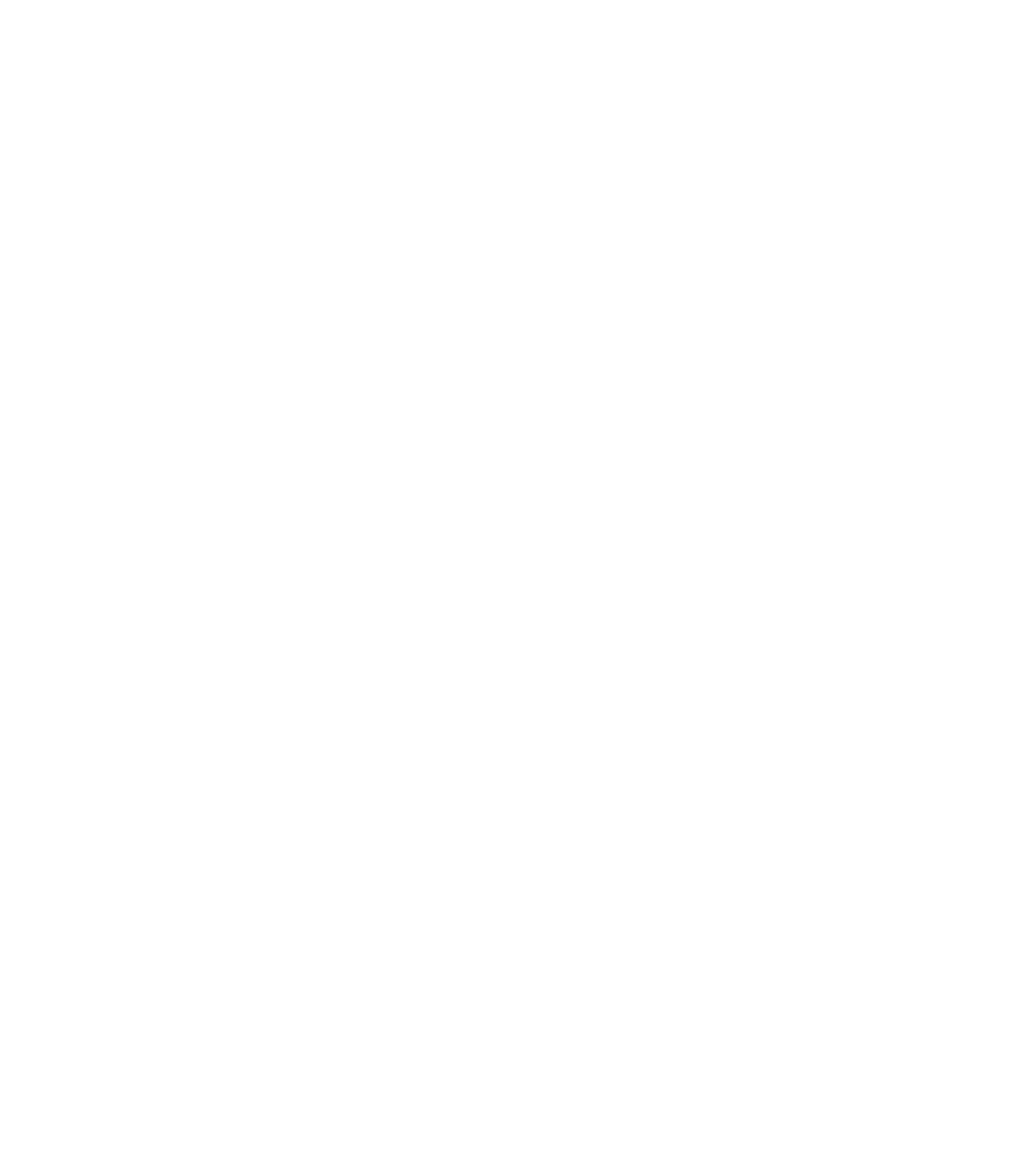
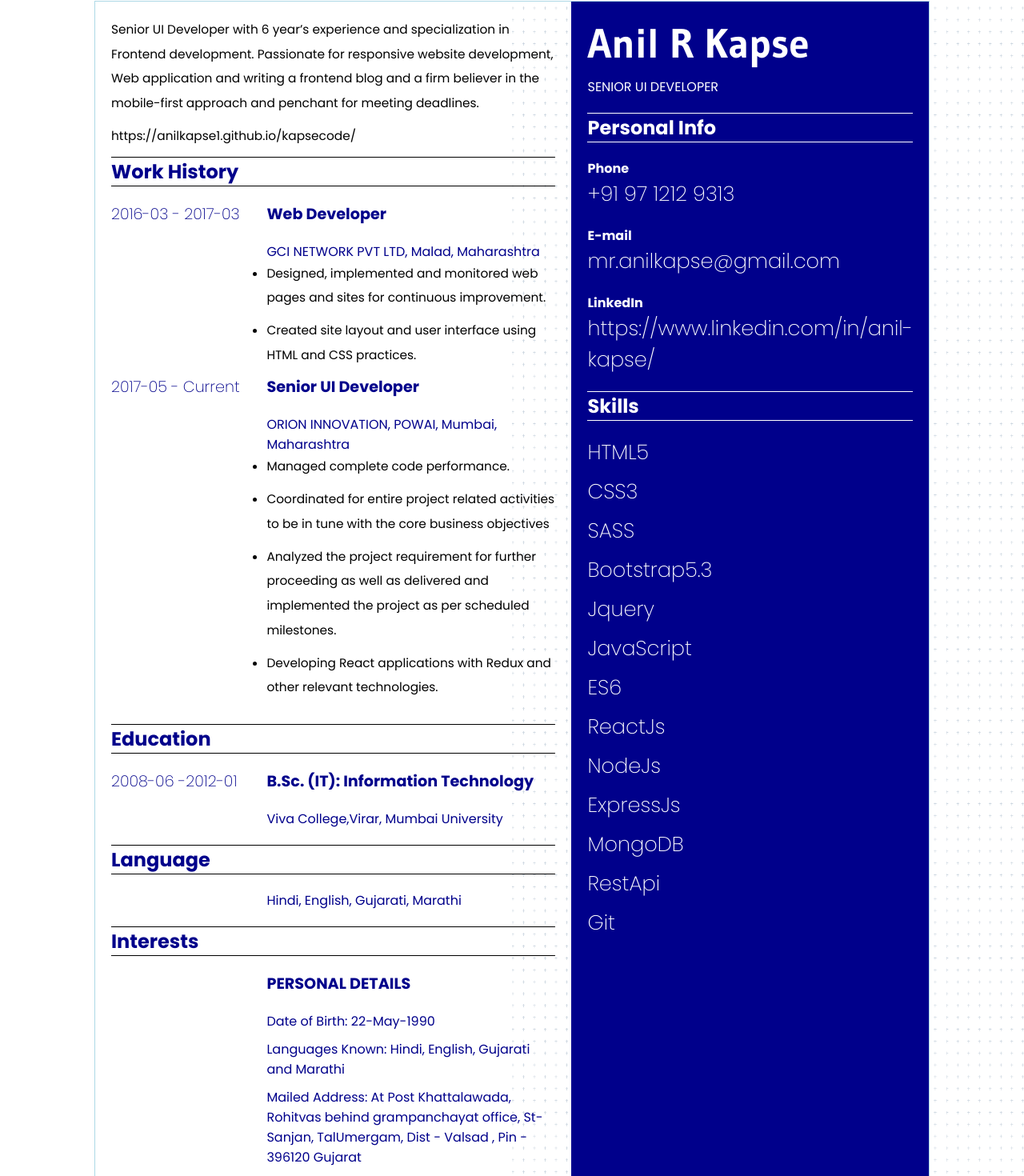
Before and after one commit to anilkapse1/kapsecode, a React (Vite) app: page /kapsecode/portfolio/aboutme in a window 1280 px wide. Before the commit this address had no page. Shown: the part 211-1681 px from the top of the page at 80% size. Before the commit the page ends 800 px from the top, so only its background shows below. Built offline with nearby package versions, Linux system fonts and the light colour scheme.

Commit message:
new page added

```diff
--- a/src/App.jsx
+++ b/src/App.jsx
@@ -11,6 +11,7 @@
 import Portfolio from './pages/Portfolio'
 import Reactwork from './pages/Reactwork'
 import Websitework from './pages/Websitework'
+import Me from './pages/Me'
 
 
 
@@ -39,6 +40,7 @@
           <Route path="javascript" element={<Javascriptwork/>}></Route>
           <Route path="mern" element={<Mernwork/>}></Route>
           <Route path="certification" element={<Certification/>}/>
+          <Route path="aboutme" element={<Me/>}/>
         </Route>
       </Routes>
 
--- a/src/components/Footer.jsx
+++ b/src/components/Footer.jsx
@@ -2,7 +2,7 @@
 import styled from 'styled-components'
 import FavoriteIcon from '@mui/icons-material/Favorite';
 
-import codepen from '../assets/images/codepen.png'
+import codepen from '../assets/images/codepen1.png'
 import codesandbox from '../assets/images/codesandbox.png'
 import jsfiddle from '../assets/images/jsfiddle.png'
 
@@ -39,7 +39,7 @@
           img{
             width: 50px;
             height:50px;
-            background-color: black;
+
             border-radius: 50%;
             padding:5px;
             }
--- a/src/components/Header.jsx
+++ b/src/components/Header.jsx
@@ -81,6 +81,7 @@
                 <li><NavLink to="javascript">JavaScript</NavLink></li>
                 <li><NavLink to="mern">MERN Stack</NavLink></li>
                 <li><NavLink to="certification">Certification</NavLink></li>
+                <li><NavLink to="aboutme">Me</NavLink></li>
             </ul>
         </nav>
     </Menu>
--- /dev/null
+++ b/src/pages/Me.jsx
@@ -0,0 +1,280 @@
+import React from "react";
+import styled from "styled-components";
+
+const Me = () => {
+  const Mecontainer = styled.div`
+    p {
+      font-size: 2vw;
+    }
+    .me_section {
+      font-family: "Poppins", sans-serif;
+      border: 1px solid #add8e6;
+
+      .resume_section {
+        display: flex;
+        flex-direction: row;
+        flex-wrap: wrap;
+        .left_section {
+          flex: 1 0 55%;
+          color: #00008b;
+          padding: 20px;
+
+          ul {
+            list-style-type: none;
+            li {
+              color: black;
+              margin-bottom: 10px;
+              font-weight: 400;
+              font-size: 1.2vw;
+              line-height: 2;
+            }
+          }
+
+          .work_history {
+            margin-bottom:20px;
+            h2 {
+              border: 1px solid black;
+              border-width: 1px 0;
+              margin-bottom: 20px;
+            }
+            .work_history_data {
+              display: flex;
+              flex-direction: row;
+              flex-wrap: wrap;
+
+              .work_history_left_section {
+                flex: 1 0 35%;
+                p {
+                  font-size: 1.5vw;
+                }
+              }
+              .work_history_right_section {
+                flex: 1 0 65%;
+                h2 {
+                  border: none;
+                  font-size: 1.5vw;
+                }
+                span {
+                }
+                ul {
+                  list-style-type: disc;
+                  li {
+                    color: black;
+                    margin-bottom: 10px;
+                    font-weight: 400;
+                    font-size: 1.2vw;
+                    line-height: 2;
+                  }
+                }
+              }
+            }
+          }
+        }
+
+        .right_section {
+          flex: 1 0 35%;
+          background: #00008b;
+          color: white;
+          padding: 20px;
+          .name_title{
+            h1{
+                font-size:4vw;
+            }
+            span{
+                text-transform:uppercase;
+            }
+          }
+          .personal_info{
+            margin-top:20px;
+            h2 {
+              border: 1px solid white;
+              border-width: 1px 0;
+              margin-bottom: 20px;
+            }
+            .list{
+                margin-bottom:20px;
+                h3{
+
+                }
+                p{
+
+                }
+            }
+          }
+        }
+      }
+    }
+  `;
+  return (
+    <Mecontainer>
+      <p>
+        I am happy to share details about my education, work and certification{" "}
+      </p>
+      <div className="me_section">
+        <div className="resume_section">
+          <div className="left_section">
+            <ul>
+              <li>
+                Senior UI Developer with 6 year’s experience and specialization
+                in Frontend development. Passionate for responsive website
+                development, Web application and writing a frontend blog and a
+                firm believer in the mobile-first approach and penchant for
+                meeting deadlines.
+              </li>
+
+              <li>https://anilkapse1.github.io/kapsecode/</li>
+            </ul>
+
+            <div className="work_history">
+              <h2>Work History</h2>
+              <div className="work_history_data">
+                <div className="work_history_left_section">
+                  <p>2016-03 - 2017-03</p>
+                </div>
+                <div className="work_history_right_section">
+                  <h2>Web Developer</h2>
+                  <span>GCI NETWORK PVT LTD, Malad, Maharashtra</span>
+                  <ul>
+                    <li>
+                      Designed, implemented and monitored web pages and sites
+                      for continuous improvement.
+                    </li>
+                    <li>
+                      Created site layout and user interface using HTML and CSS
+                      practices.
+                    </li>
+                  </ul>
+                </div>
+
+                <div className="work_history_left_section">
+                  <p>2017-05 - Current</p>
+                </div>
+                <div className="work_history_right_section">
+                  <h2>Senior UI Developer</h2>
+                  <span>ORION INNOVATION, POWAI, Mumbai, Maharashtra</span>
+                  <ul>
+                    <li>Managed complete code performance.</li>
+                    <li>
+                      Coordinated for entire project related activities to be in
+                      tune with the core business objectives
+                    </li>
+                    <li>
+                      Analyzed the project requirement for further proceeding as
+                      well as delivered and implemented the project as per
+                      scheduled milestones.
+                    </li>
+                    <li>
+                      Developing React applications with Redux and other
+                      relevant technologies.
+                    </li>
+                  </ul>
+                </div>
+              </div>
+            </div>
+
+            {/* education area */}
+            <div className="work_history">
+              <h2>Education</h2>
+              <div className="work_history_data">
+                <div className="work_history_left_section">
+                  <p>2008-06 -2012-01</p>
+                </div>
+                <div className="work_history_right_section">
+                  <h2>B.Sc. (IT): Information Technology</h2>
+                  <span>Viva College,Virar, Mumbai University</span>
+                </div>
+              </div>
+            </div>
+
+            {/* language area */}
+            <div className="work_history">
+              <h2>Language</h2>
+              <div className="work_history_data">
+                <div className="work_history_left_section">
+                </div>
+                <div className="work_history_right_section">
+                  <span>Hindi, English, Gujarati, Marathi</span>
+                </div>
+              </div>
+            </div>
+
+            {/* interest area */}
+            <div className="work_history">
+              <h2>Interests</h2>
+              <div className="work_history_data">
+                <div className="work_history_left_section"></div>
+                <div className="work_history_right_section">
+                  <h2>PERSONAL DETAILS</h2>
+                  <div style={{marginBottom:'10px'}}>
+                    <span>Date of Birth: 22-May-1990</span>
+                  </div>
+                  <div style={{marginBottom:'10px'}}>
+                    <span>
+                      Languages Known: Hindi, English, Gujarati and Marathi
+                    </span>
+                  </div>
+                  <div style={{marginBottom:'10px'}}>
+                    <span>
+                      Mailed Address: At Post Khattalawada, Rohitvas behind
+                      grampanchayat office, St-Sanjan, TalUmergam, Dist - Valsad
+                      , Pin - 396120 Gujarat
+                    </span>
+                  </div>
+                </div>
+              </div>
+            </div>
+          </div>
+          <div className="right_section">
+               <div className="name_title">
+                    <h1>Anil R Kapse</h1>
+                    <span>Senior UI Developer</span>
+               </div>
+               <div className="personal_info">
+                    <h2>Personal Info</h2>
+                    <div className="list">
+                        <h4>Phone</h4>
+                        <p>
+                            +91 97 1212 9313
+                        </p>
+                    </div>
+                    <div className="list">
+                        <h4>E-mail</h4>
+                        <p>
+                            mr.anilkapse@gmail.com
+                        </p>
+                    </div>
+                    <div className="list">
+                        <h4>LinkedIn</h4>
+                        <p>
+                        https://www.linkedin.com/in/anil-kapse/
+                        </p>
+                    </div>
+               </div>
+
+               <div className="personal_info">
+                    <h2>Skills</h2>
+                    <div className="list">
+                    <p>HTML5</p>
+                    <p>CSS3</p>
+                    <p>SASS</p>
+                    <p>Bootstrap5.3</p>
+                    <p>Jquery</p>
+                    <p>JavaScript</p>
+                    <p>ES6</p>
+                    <p>ReactJs</p>
+                    <p>NodeJs</p>
+                    <p>ExpressJs</p>
+                    <p>MongoDB</p>
+                    <p>RestApi</p>
+                    <p>Git</p>
+                    </div>
+               </div>
+
+          </div>
+        </div>
+      </div>
+    </Mecontainer>
+  );
+};
+
+export default Me;
```
Also changed, not shown: src/assets/images/codepen1.png (added), src/assets/images/codesandbox.png.
